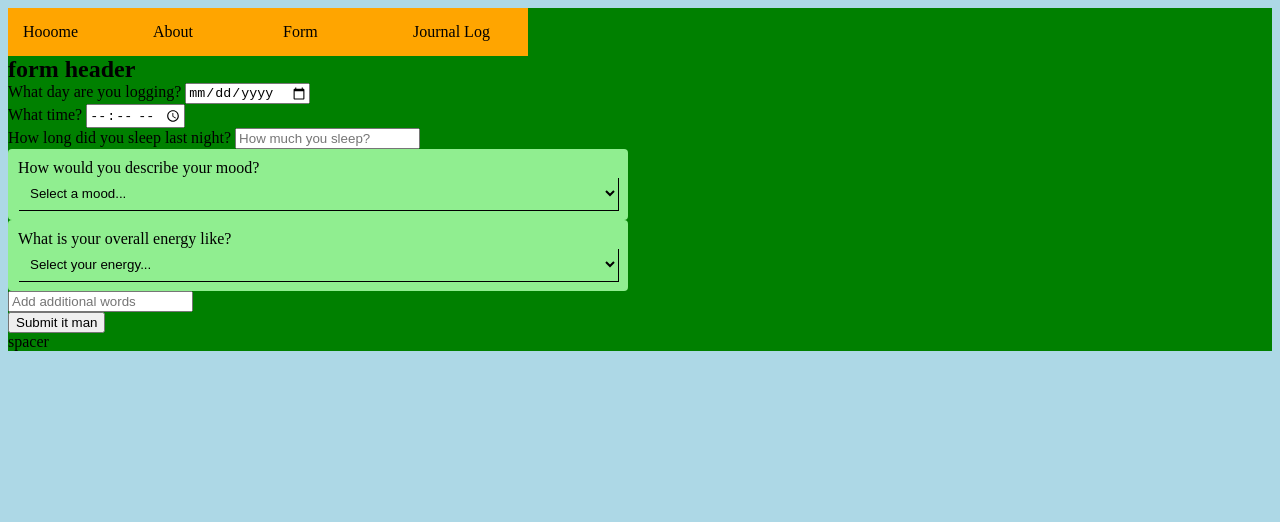
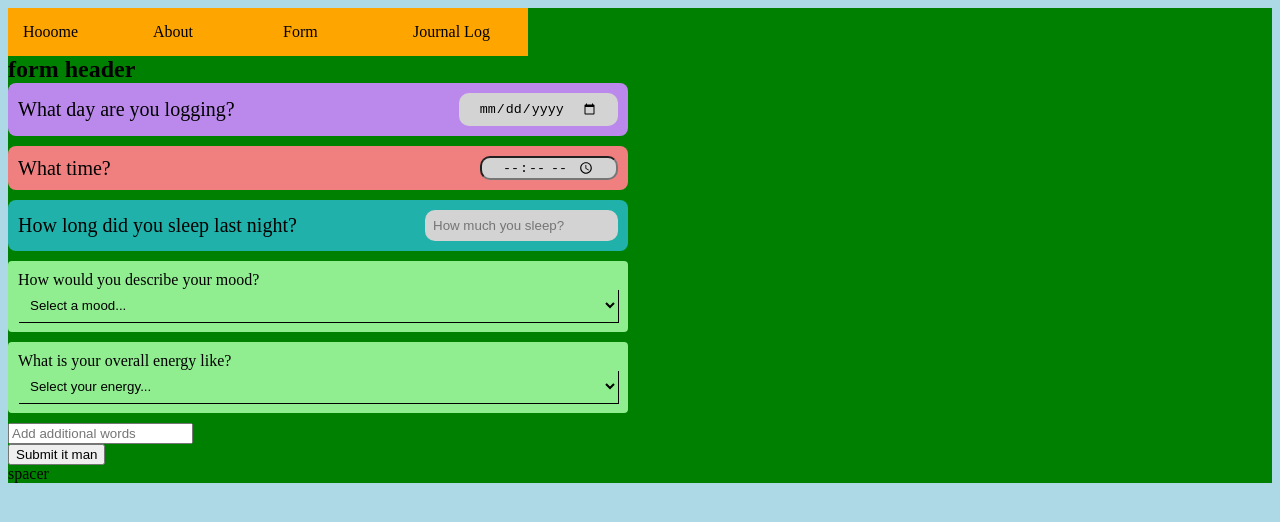
Before and after one commit to gecitgit/phase-2-project, a React (Create React App) app: page /form in a window 1280 px wide. Shown: the top 522 px of the page. Built offline with nearby package versions, Linux system fonts and the light colour scheme.

Commit message:
Added class names to Form and more basic CSS

```diff
--- a/src/components/Form.js
+++ b/src/components/Form.js
@@ -58,7 +58,7 @@ function Form(){
         <div>
             <h2>form header</h2>
             <form onSubmit={handleSubmit}>
-                <div>
+                <div className="dateWrapper">
                     <label>What day are you logging? </label>
                     <input required type="date" id="date" name="date" value={formData.date} onChange={(e) => {
                         handleChange(e);
@@ -67,11 +67,11 @@ function Form(){
 
                     </input>
                 </div>
-                <div>
+                <div className="timeWrapper">
                     <label>What time? </label>
                     <input required type="time" name="time" value={formData.time} onChange={handleChange}/>
                 </div>
-                <div>
+                <div className="sleepWrapper">
                     <label>How long did you sleep last night? </label>
                     <input required type="text" name="sleep" placeholder="How much you sleep?" value={formData.sleep} onChange={handleChange}/>
                 </div>
--- a/src/index.css
+++ b/src/index.css
@@ -17,6 +17,8 @@ p, h3, h2 {
   padding: 10px;
   border-radius: 4px;
   max-width: 600px;
+  margin-bottom: 10px;
+
 ;}
 
 .dropDownWrapper select {
@@ -37,3 +39,78 @@ p, h3, h2 {
   background-color: white;
   color: black;
 }
+
+.dateWrapper {
+  background-color: rgb(187, 137, 235);
+  padding: 10px;
+  border-radius: 8px;
+  max-width: 600px;
+  display: flex;
+  flex-direction: row;
+  justify-content: space-between;
+  font-size: 20px;
+  align-items: center;
+  margin-bottom: 10px;
+}
+
+
+.dateWrapper label {
+  height: auto;
+}
+
+.dateWrapper input {
+  background-color: transparent;
+  border: 0;
+  padding: 8px;
+}
+
+.dateWrapper input#date {
+  background-color: lightgray;
+  border-radius: 10px;
+  padding-left: 20px;
+  padding-right: 20px;
+}
+
+
+.timeWrapper {
+  background-color: lightcoral;
+  padding: 10px;
+  border-radius: 8px;
+  max-width: 600px;
+  display: flex;
+  flex-direction: row;
+  justify-content: space-between;
+  font-size: 20px;
+  align-items: center;
+  margin-bottom: 10px;
+
+}
+
+.timeWrapper input {
+  background-color: lightgray;
+  border-radius: 10px;
+  padding-left: 20px;
+  padding-right: 20px;
+}
+
+.sleepWrapper {
+  background-color: lightseagreen;
+  padding: 10px;
+  border-radius: 8px;
+  max-width: 600px;
+  display: flex;
+  flex-direction: row;
+  justify-content: space-between;
+  font-size: 20px;
+  align-items: center;
+  margin-bottom: 10px;
+
+}
+
+.sleepWrapper input{
+  background-color: lightgray;
+  border: 0;
+  padding: 8px;
+  border-radius: 10px;
+
+}
```
